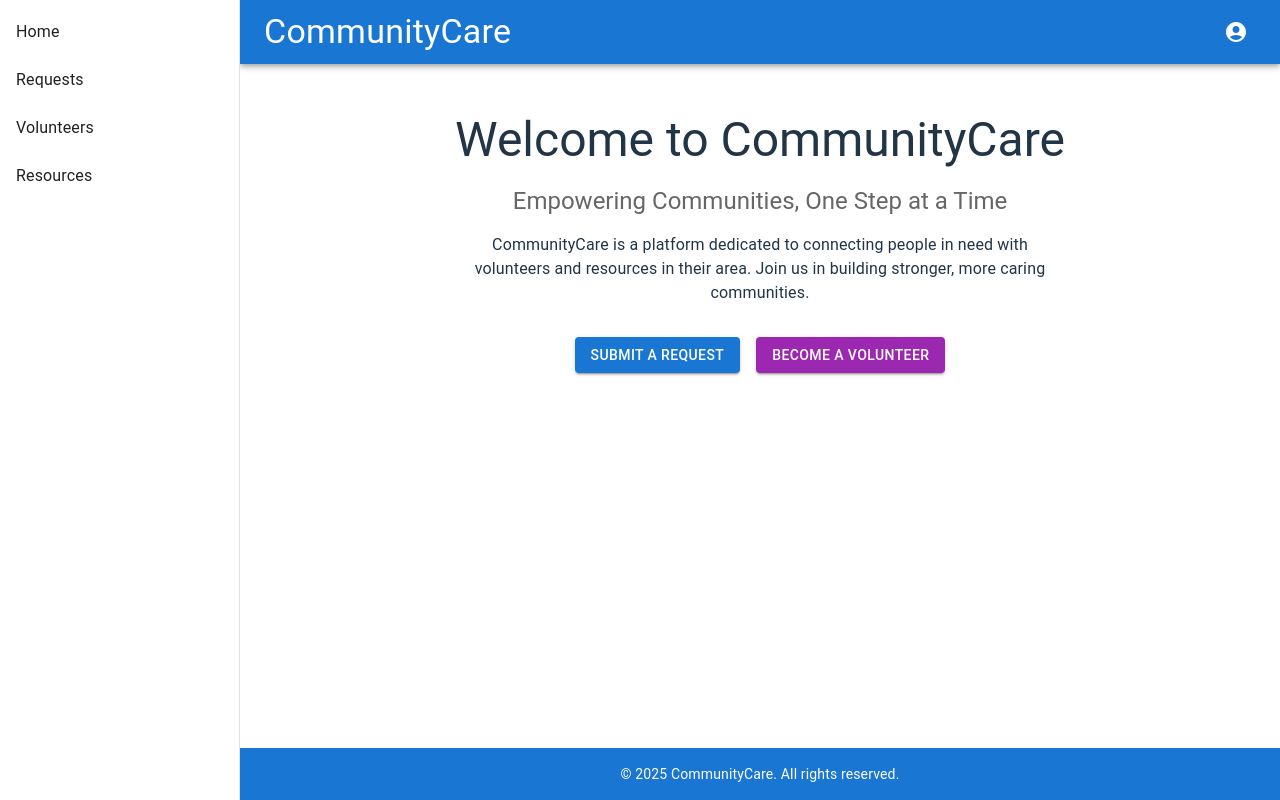
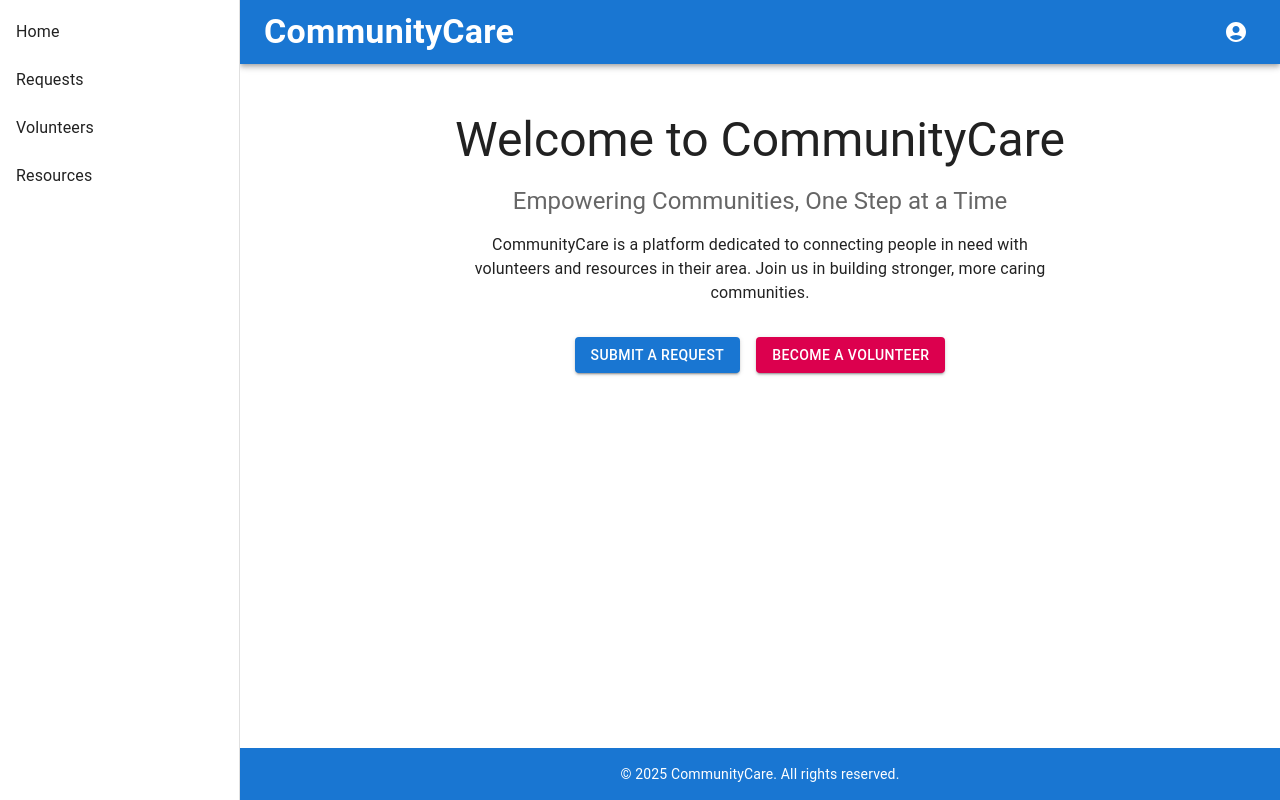
Before and after one commit to Beulah-Priscilla/Community-Care, a React (Vite) app: page / in a window 1280 px wide. Built offline with nearby package versions, Linux system fonts and the light colour scheme.

Commit message:
Added theme and styling

```diff
--- a/src/main.tsx
+++ b/src/main.tsx
@@ -3,11 +3,17 @@ import { createRoot } from 'react-dom/client'
 import './index.css'
 import App from './App.tsx'
 import { BrowserRouter } from 'react-router-dom'
+import { ThemeProvider } from '@emotion/react'
+import { CssBaseline } from '@mui/material'
+import theme from './theme.ts'
 
 createRoot(document.getElementById('root')!).render(
   <StrictMode>
     <BrowserRouter>
-      <App />
+      <ThemeProvider theme={theme}>
+        <CssBaseline />
+          <App />
+      </ThemeProvider>
     </BrowserRouter>
   </StrictMode>,
 )
--- a/src/pages/Home.tsx
+++ b/src/pages/Home.tsx
@@ -14,7 +14,7 @@ const Home: React.FC = () => {
         CommunityCare is a platform dedicated to connecting people in need with volunteers and resources in their area.
         Join us in building stronger, more caring communities.
       </Typography>
-      <Box sx={{ mt: 4 }}>
+      <Box sx={{ mt: 4, display: 'flex', justifyContent: 'center', gap: 2 }}>
         <Grid2 container spacing={2} justifyContent="center">
           <Grid2>
             <Button variant="contained" color="primary" href="/requests">
--- /dev/null
+++ b/src/theme.ts
@@ -0,0 +1,22 @@
+import { createTheme } from '@mui/material/styles';
+
+const theme = createTheme({
+  palette: {
+    primary: {
+      main: '#1976d2',
+    },
+    secondary: {
+      main: '#dc004e',
+    },
+  },
+  typography: {
+    h4: {
+      fontWeight: 600,
+    },
+    body1: {
+      fontSize: '1rem',
+    },
+  },
+});
+
+export default theme;
```
Also changed, not shown: src/components/Sidebar.tsx (line endings or trailing spaces).
